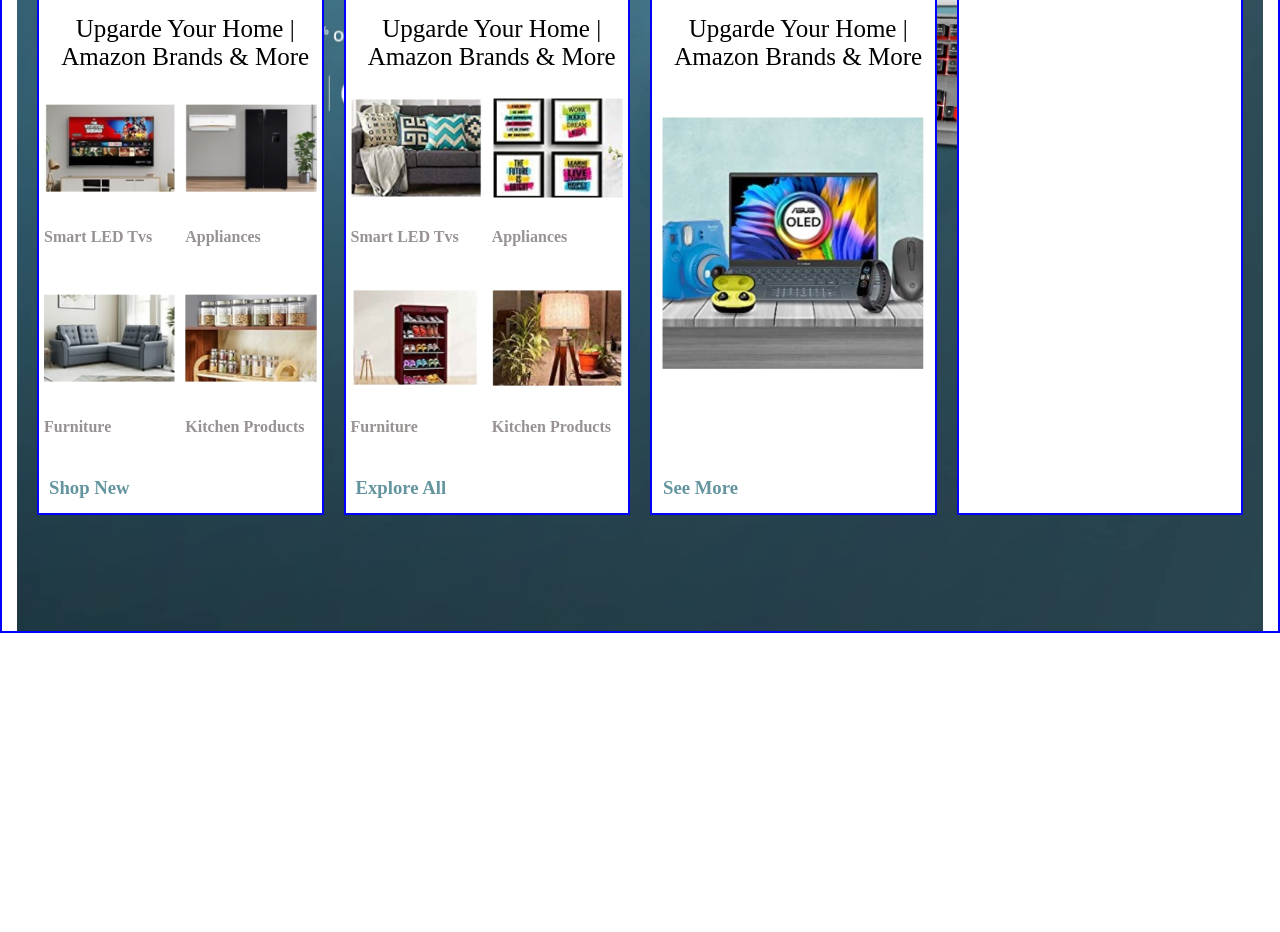
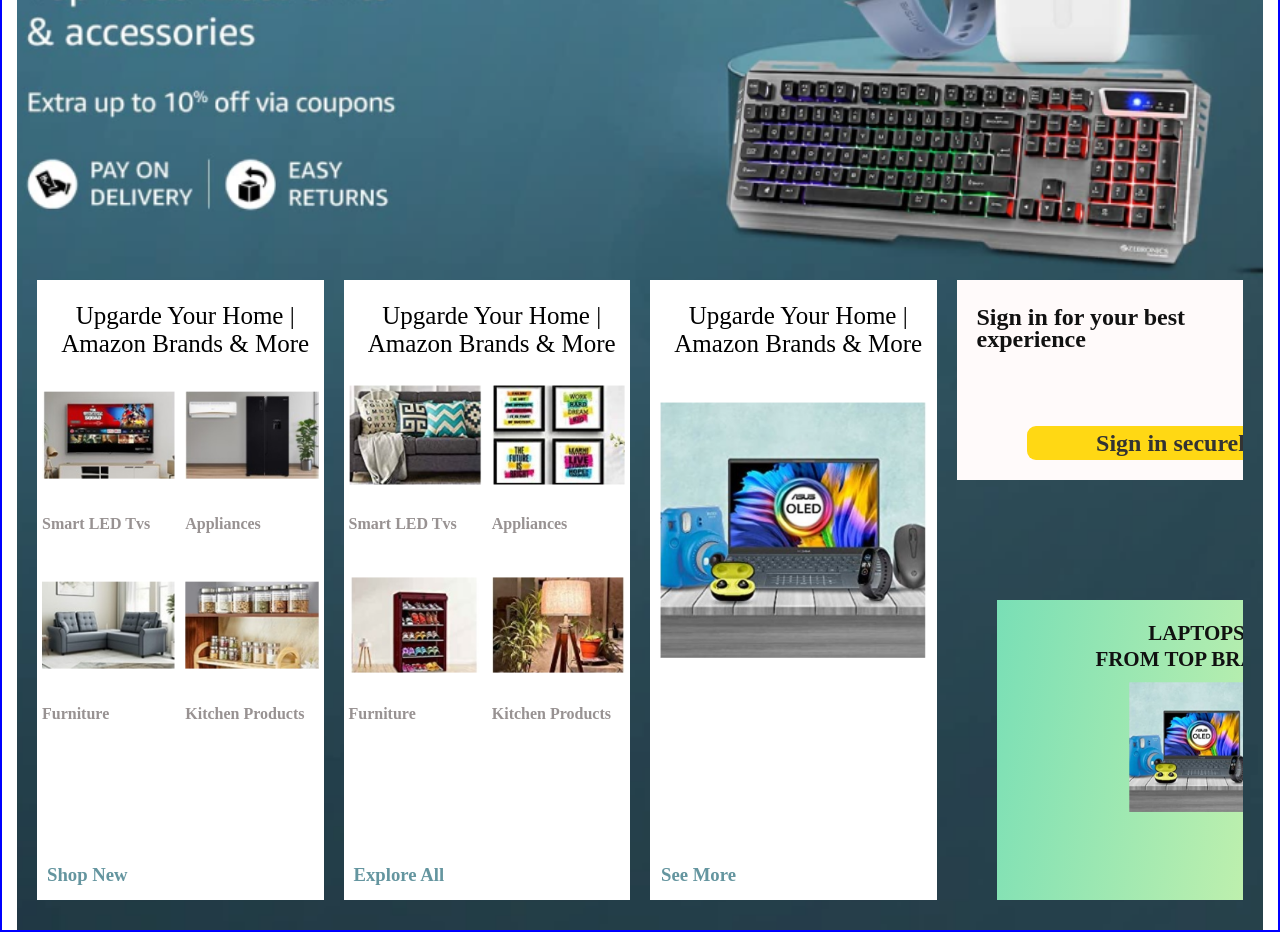
Before and after one commit to prakashprajapat2008/CSS-Assignment, a plain HTML site: page 10-AMAZON-Assignment/index.html in a window 1280 px wide. Shown: the part 302-1234 px from the top of the page. Before the commit the page ends 935 px from the top, so only its background shows below. Drawn offline with Linux system fonts and the light colour scheme.

Commit message:
add file

```diff
--- a/10-AMAZON-Assignment/index.html
+++ b/10-AMAZON-Assignment/index.html
@@ -16,29 +16,29 @@
         .main {
             width: 100%;
             min-height: 100vh;
-            border: 2px solid rgb(0, 0, 255);
+            border: 2px solid blue;
         }
 
         .nav {
             width: 100%;
-            min-height: 70px;
-            border: 2px solid rgb(0, 0, 255);
+            height: 70px;
+            border: 2px solid blue;
             background-color: #121921;
             display: flex;
             align-items: center;
             position: sticky;
             top: 0;
-            z-index: 10;
+            z-index: 20;
         }
 
         .nav1 {
             width: 100%;
             height: 50px;
-            border: 2px solid rgb(0, 0, 255);
+            border: 2px solid blue;
             background-color: #243040;
             position: sticky;
             top: 70px;
-            z-index: 9;
+            z-index: 15;
         }
 
         .logo {
@@ -48,6 +48,7 @@
 
         .logo img {
             width: 100%;
+            display: block;
         }
 
         .p {
@@ -70,13 +71,10 @@
             background-size: cover;
             background-position: center;
             background-repeat: no-repeat;
-
             display: grid;
             grid-template-columns: repeat(4, minmax(0, 1fr));
-            justify-content: center;
             align-content: start;
             gap: 20px;
-
             padding: 160px 20px 30px;
             position: relative;
         }
@@ -85,12 +83,14 @@
             position: absolute;
             top: 120px;
             left: 30px;
+
         }
 
         .d2 {
             position: absolute;
             top: 120px;
             right: 30px;
+
         }
 
         .d1 img,
@@ -99,15 +99,17 @@
             max-width: 100%;
         }
 
-        .d3 {
+        .d3,
+        .d4 {
             width: 100%;
-            max-width: 400px;
+            min-width: 0;
             min-height: 500px;
-            border: 2px solid rgb(0, 0, 255);
+            /* border: 2px solid blue; */
             background-color: white;
             display: flex;
             flex-direction: column;
             overflow: hidden;
+            margin-top: 300px;
         }
 
         .pp1 {
@@ -131,7 +133,10 @@
             width: 100%;
             min-height: 180px;
             display: flex;
+            /* border: 2px solid black; */
+
         }
+
 
         .pp4 {
             width: 100%;
@@ -154,6 +159,7 @@
             display: flex;
             flex-wrap: wrap;
             padding: 5px;
+            /* border: 2px solid black; */
         }
 
         .pp7 {
@@ -172,6 +178,7 @@
             min-height: 40px;
             color: #989292;
             font-size: 14px;
+            /* border: 2px solid black; */
         }
 
         .pp8 h3 {
@@ -205,18 +212,90 @@
 
         .d4 {
             width: 100%;
-            max-width: 300px;
+            min-width: 0;
             min-height: 500px;
-            border: 2px solid rgb(0, 0, 255);
-            background-color: white;
+            background-color: transparent;
             display: flex;
             flex-direction: column;
+            gap: 20px;
+            margin-top: 300px;
             overflow: hidden;
         }
 
+        /* Sign In Box */
+        .u {
+            width: 100%;
+            height: 200px;
+            min-height: 140px;
+            background-color: #fffafa;
+            padding: 20px;
+            display: flex;
+            flex-direction: column;
+            justify-content: space-between;
+            border: none;
+        }
 
+        .u1 {
+            width: 100%;
+            height: 55px;
+            border: none;
+            display: flex;
+            flex-direction: column;
+            justify-content: center;
+        }
 
+        .u1 h2 {
+            font-size: x-large;
+            line-height: 22px;
+            color: #111;
+        }
 
+        .u2 {
+            width: 300px;
+            height: 34px;
+            min-height: 34px;
+            background-color: #ffd814;
+            border-radius: 9px;
+            border: none;
+            display: flex;
+            justify-content: center;
+            align-items: center;
+            margin-left: 50px;
+        }
+
+        .u2 h3 {
+            font-size: x-large;
+            color: #333;
+        }
+
+        /* Laptop Banner */
+        .laptop {
+            width: 400px;
+            height: 300px;
+            min-height: 210px;
+            background: linear-gradient(100deg, #79dfb6, #e1f8a9);
+            display: flex;
+            flex-direction: column;
+            align-items: center;
+            padding: 20px 10px;
+            border: none;
+            margin-left: 40px;
+            margin-top: 100px;
+        }
+
+        .laptop h2 {
+            font-size: 21px;
+            text-align: center;
+            color: #111;
+            line-height: 26px;
+        }
+
+        .laptop img {
+            width: 90%;
+            height: 130px;
+            object-fit: contain;
+            margin-top: 10px;
+        }
     </style>
 
 </head>
@@ -312,7 +391,6 @@
 
             </div>
 
-
             <div class="d3">
 
                 <div class="pp1">
@@ -369,7 +447,6 @@
 
             </div>
 
-
             <div class="d3">
 
                 <div class="pp1">
@@ -388,40 +465,33 @@
 
             </div>
 
-
             <div class="d4">
 
-                <div class="pp1"></div>
+                <!-- Sign In Box -->
+                <div class="u">
 
-                <div class="pp2">
-
-                    <div class="pp5">
-                        <div class="pp7"></div>
-                        <div class="pp8"></div>
+                    <div class="u1">
+                        <h2>Sign in for your best experience</h2>
                     </div>
 
-                    <div class="pp6">
-                        <div class="pp7"></div>
-                        <div class="pp8"></div>
+                    <div class="u2">
+                        <h3>Sign in securely</h3>
                     </div>
 
                 </div>
 
-                <div class="pp3">
+                <!-- Laptop Banner -->
+                <div class="laptop">
 
-                    <div class="pp5">
-                        <div class="pp7"></div>
-                        <div class="pp8"></div>
-                    </div>
+                    <h2>
+                        LAPTOPS
+                        <br>
+                        FROM TOP BRANDS
+                    </h2>
 
-                    <div class="pp6">
-                        <div class="pp7"></div>
-                        <div class="pp8"></div>
-                    </div>
+                    <img src="image 26.png" alt="Laptop">
 
                 </div>
-
-                <div class="pp4"></div>
 
             </div>
 
@@ -430,4 +500,5 @@
     </div>
 
 </body>
+
 </html>
```
